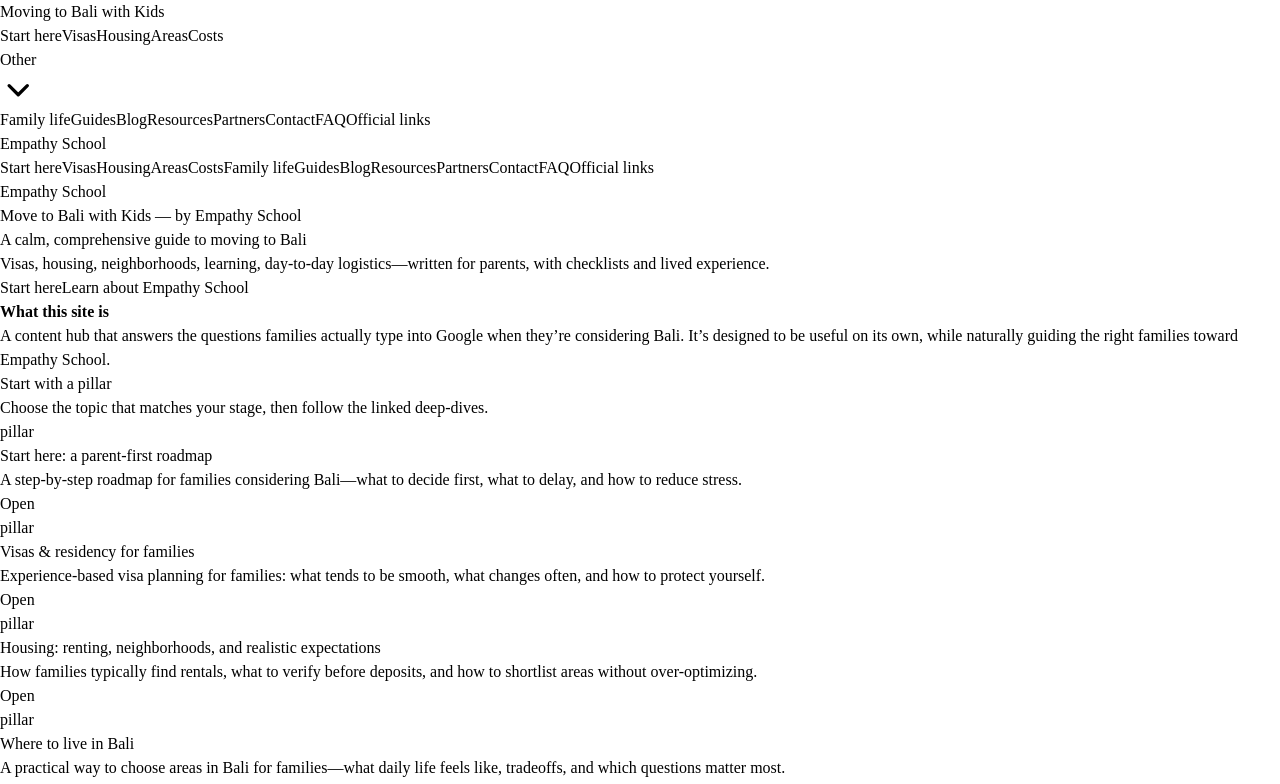
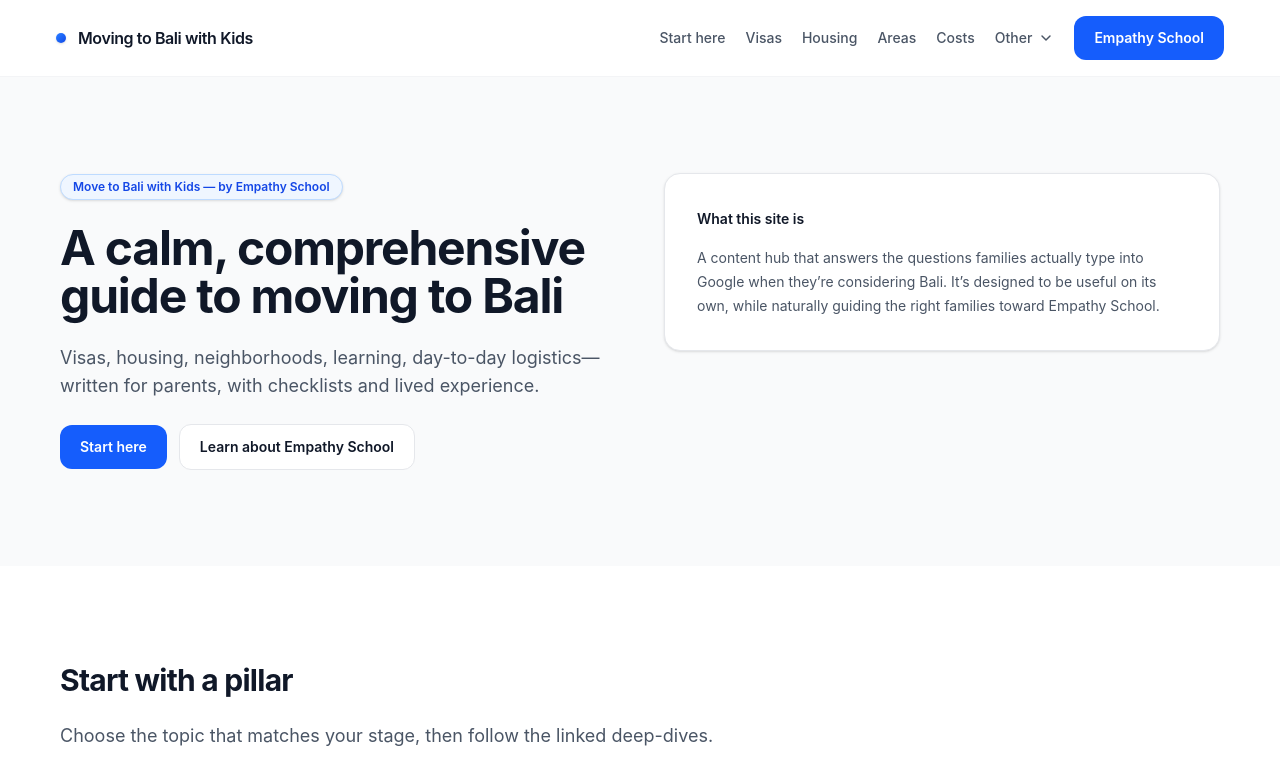
Before and after one commit to rus-adi/movingtobali, a Next.js app: page / in a window 1280 px wide. Shown: the top 784 px of the page. Built offline with nearby package versions, Linux system fonts and the light colour scheme.

Commit message:
refactor UI

```diff
--- /dev/null
+++ b/postcss.config.js
@@ -0,0 +1,5 @@
+module.exports = {
+  plugins: {
+    "@tailwindcss/postcss": {},
+  },
+};
--- /dev/null
+++ b/tailwind.config.js
@@ -0,0 +1,19 @@
+/** @type {import('tailwindcss').Config} */
+module.exports = {
+  content: [
+    './src/**/*.{js,ts,jsx,tsx,mdx}',
+    './content/**/*.{md,mdx,json}',
+  ],
+  theme: {
+    extend: {},
+    container: {
+      center: true,
+      padding: '1.25rem',
+      screens: {
+        xl: '1200px',
+        '2xl': '1200px',
+      },
+    },
+  },
+  plugins: [],
+};
```
Also changed, not shown: package.json (+10 -6 lines), 1 other file (tests, documents, lock files or other folders).
